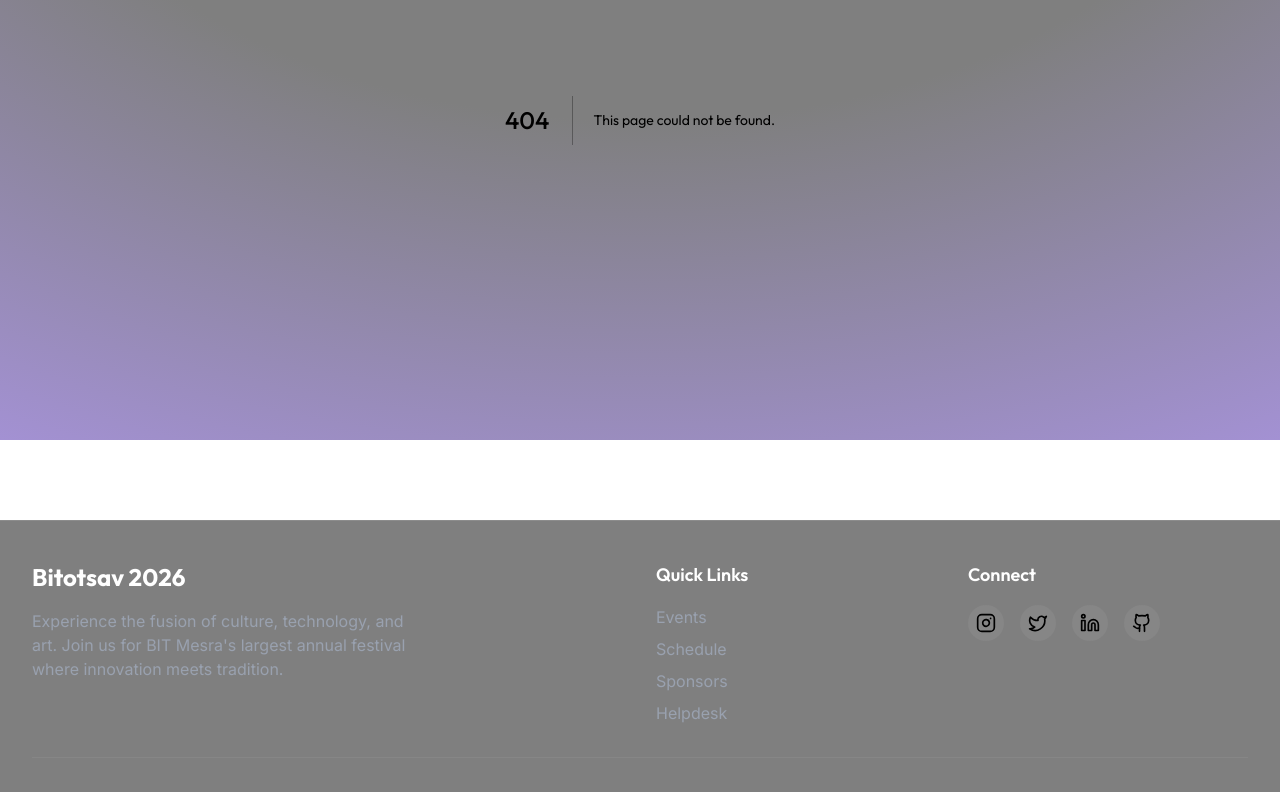
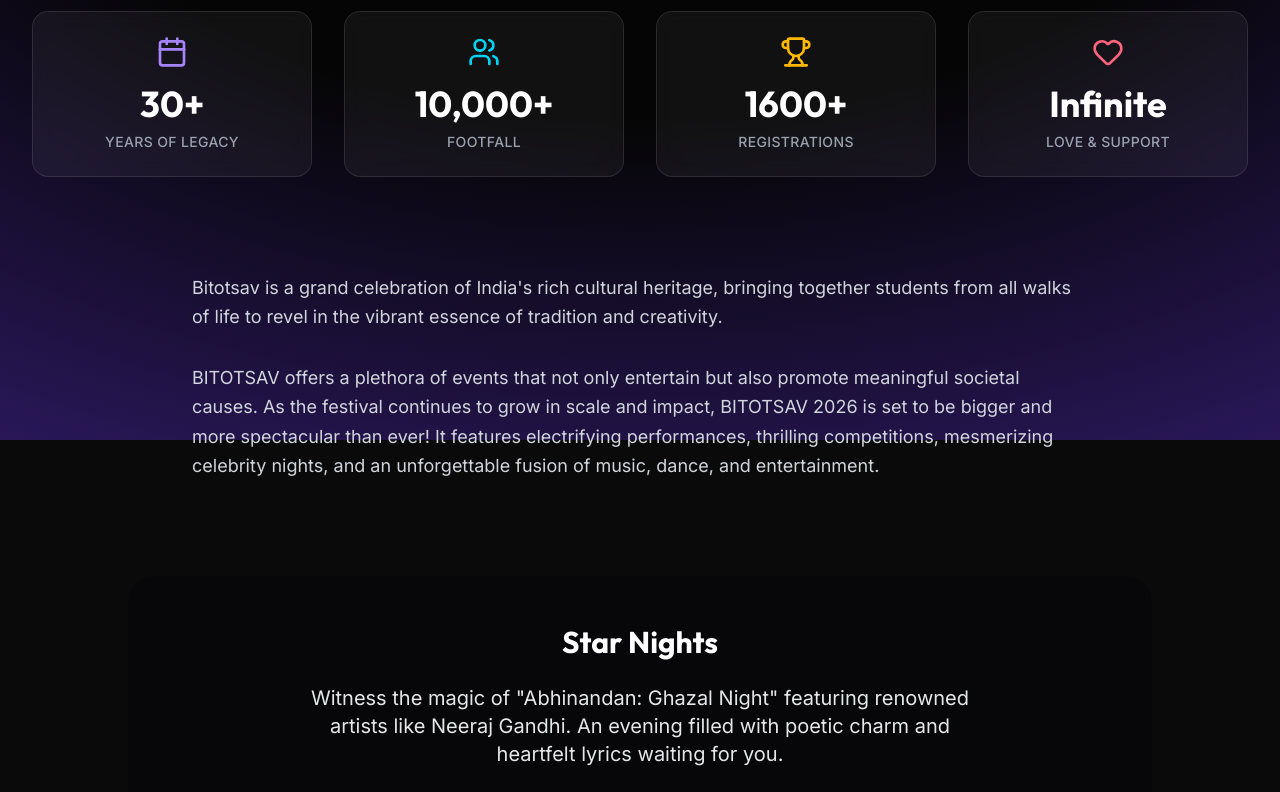
Before and after one commit to SH20RAJ/bitotsav26, a Next.js app: page /about in a window 1280 px wide. Before the commit this address had no page. Shown: the part 360-1152 px from the top of the page. Built offline with nearby package versions, Linux system fonts and the light colour scheme.

Commit message:
feat: implement about page with stats and history

```diff
--- /dev/null
+++ b/src/app/about/AboutContent.tsx
@@ -0,0 +1,80 @@
+"use client";
+
+import { motion } from "framer-motion";
+import { Users, Calendar, Trophy, Heart } from "lucide-react";
+import { SectionHeader } from "@/components/SectionHeader";
+import { cn } from "@/lib/utils";
+
+const stats = [
+  { label: "Years of Legacy", value: "30+", icon: Calendar, color: "text-violet-400" },
+  { label: "Footfall", value: "10,000+", icon: Users, color: "text-cyan-400" },
+  { label: "Registrations", value: "1600+", icon: Trophy, color: "text-amber-400" },
+  { label: "Love & Support", value: "Infinite", icon: Heart, color: "text-rose-400" },
+];
+
+export default function AboutContent() {
+  return (
+    <>
+      <SectionHeader
+        title="Our Legacy"
+        subtitle="A journey of culture, technology, and endless memories spanning over three decades."
+      />
+
+      {/* Stats Grid */}
+      <div className="max-w-7xl mx-auto grid grid-cols-2 md:grid-cols-4 gap-8 mb-24">
+        {stats.map((stat, index) => (
+          <motion.div
+            key={stat.label}
+            initial={{ opacity: 0, y: 20 }}
+            whileInView={{ opacity: 1, y: 0 }}
+            viewport={{ once: true }}
+            transition={{ duration: 0.6, delay: index * 0.1 }}
+            className="text-center p-6 rounded-2xl bg-white/5 border border-white/10 glass hover:bg-white/10 transition-all duration-300"
+          >
+            <stat.icon className={cn("w-8 h-8 mx-auto mb-4", stat.color)} />
+            <div className="text-3xl md:text-4xl font-bold font-heading text-white mb-2">
+              {stat.value}
+            </div>
+            <div className="text-sm text-gray-400 font-medium tracking-wide uppercase">
+              {stat.label}
+            </div>
+          </motion.div>
+        ))}
+      </div>
+
+      {/* Story Section */}
+      <div className="max-w-4xl mx-auto mb-24 space-y-8 text-lg text-gray-300 leading-relaxed">
+        <motion.p
+            initial={{ opacity: 0 }}
+            whileInView={{ opacity: 1 }}
+            viewport={{ once: true }}
+            transition={{ duration: 0.8 }}
+        >
+            Bitotsav is a grand celebration of India's rich cultural heritage, bringing together students from all walks of life to revel in the vibrant essence of tradition and creativity.
+        </motion.p>
+        <motion.p
+            initial={{ opacity: 0 }}
+            whileInView={{ opacity: 1 }}
+            viewport={{ once: true }}
+            transition={{ duration: 0.8, delay: 0.2 }}
+        >
+            BITOTSAV offers a plethora of events that not only entertain but also promote meaningful societal causes. As the festival continues to grow in scale and impact, BITOTSAV 2026 is set to be bigger and more spectacular than ever! It features electrifying performances, thrilling competitions, mesmerizing celebrity nights, and an unforgettable fusion of music, dance, and entertainment.
+        </motion.p>
+      </div>
+
+      {/* Night Events Teaser */}
+      <div className="max-w-5xl mx-auto rounded-3xl overflow-hidden relative">
+        <div className="absolute inset-0 bg-gradient-to-r from-violet-900/50 to-purple-900/50 mix-blend-multiply" />
+        <div className="relative z-10 p-12 text-center">
+             <h3 className="text-3xl font-bold font-heading text-white mb-6">Star Nights</h3>
+             <p className="text-xl text-gray-200 mb-8 max-w-2xl mx-auto">
+                Witness the magic of "Abhinandan: Ghazal Night" featuring renowned artists like Neeraj Gandhi. An evening filled with poetic charm and heartfelt lyrics waiting for you.
+             </p>
+             <div className="inline-block px-6 py-2 rounded-full border border-white/30 bg-white/10 backdrop-blur-md text-white">
+                Coming Soon
+             </div>
+        </div>
+      </div>
+    </>
+  );
+}
--- /dev/null
+++ b/src/app/about/page.tsx
@@ -0,0 +1,15 @@
+import { Metadata } from "next";
+import AboutContent from "./AboutContent";
+
+export const metadata: Metadata = {
+  title: "About Us | Bitotsav 2026",
+  description: "Learn about the legacy, history, and impact of Bitotsav - BIT Mesra's premier festival.",
+};
+
+export default function AboutPage() {
+  return (
+    <div className="min-h-screen py-20 px-4 sm:px-6 lg:px-8">
+      <AboutContent />
+    </div>
+  );
+}
```
